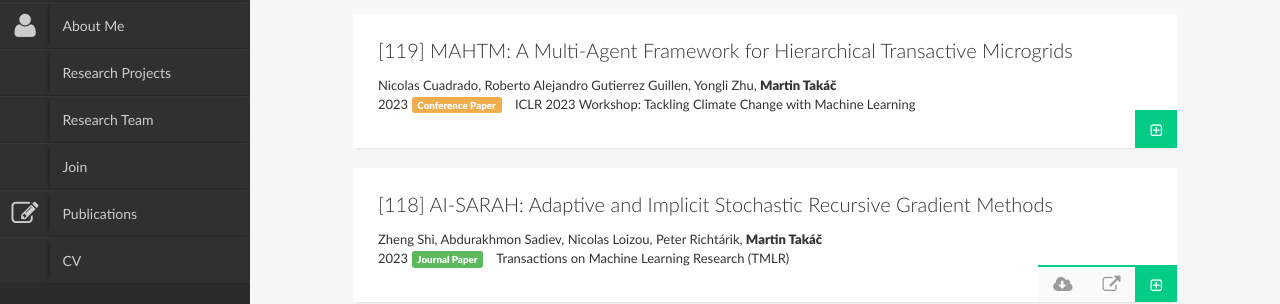
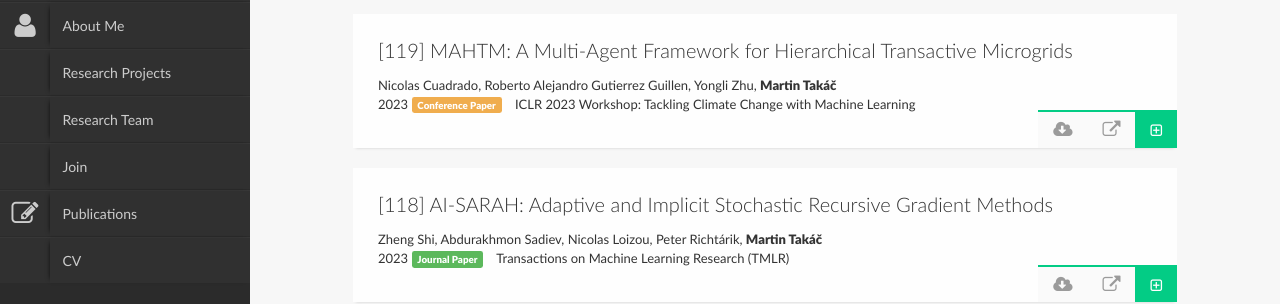
Before and after one commit to martintaki/takac.github.io, a Jekyll site: the page built from Publications.html, in a window 1280 px wide. Shown: the part 362-666 px from the top of the page. Built offline with Jekyll 4.4.1, drawn with Linux system fonts in a browser that asks for light colours; nearby versions of some CDN libraries; library files that are not in the unit come from our copies.

Commit message:
update 03-19-2023

```diff
--- a/_data/papers.yaml
+++ b/_data/papers.yaml
@@ -1,4 +1,4 @@
-- abstract: 'Integration of variable renewable energy into the grid has posed challenges
+- abstract: 'Integrating variable renewable energy into the grid has posed challenges
     to system operators in achieving optimal trade-offs among energy availability,
     cost affordability, and pollution controllability. This paper proposes a multi-agent
     reinforcement learning framework for managing energy transactions in microgrids.
@@ -13,6 +13,8 @@
   authors: "Nicolas Cuadrado, Roberto Alejandro Gutierrez Guillen, Yongli Zhu, <strong>Martin\
     \ Tak\xE1\u010D</strong>"
   journal: 'ICLR 2023 Workshop: Tackling Climate Change with Machine Learning'
+  link: https://arxiv.org/abs/2303.08447
+  pdf: https://arxiv.org/pdf/2303.08447
   title: 'MAHTM: A Multi-Agent Framework for Hierarchical Transactive Microgrids'
   type: cpaper
   year: '2023'
```
